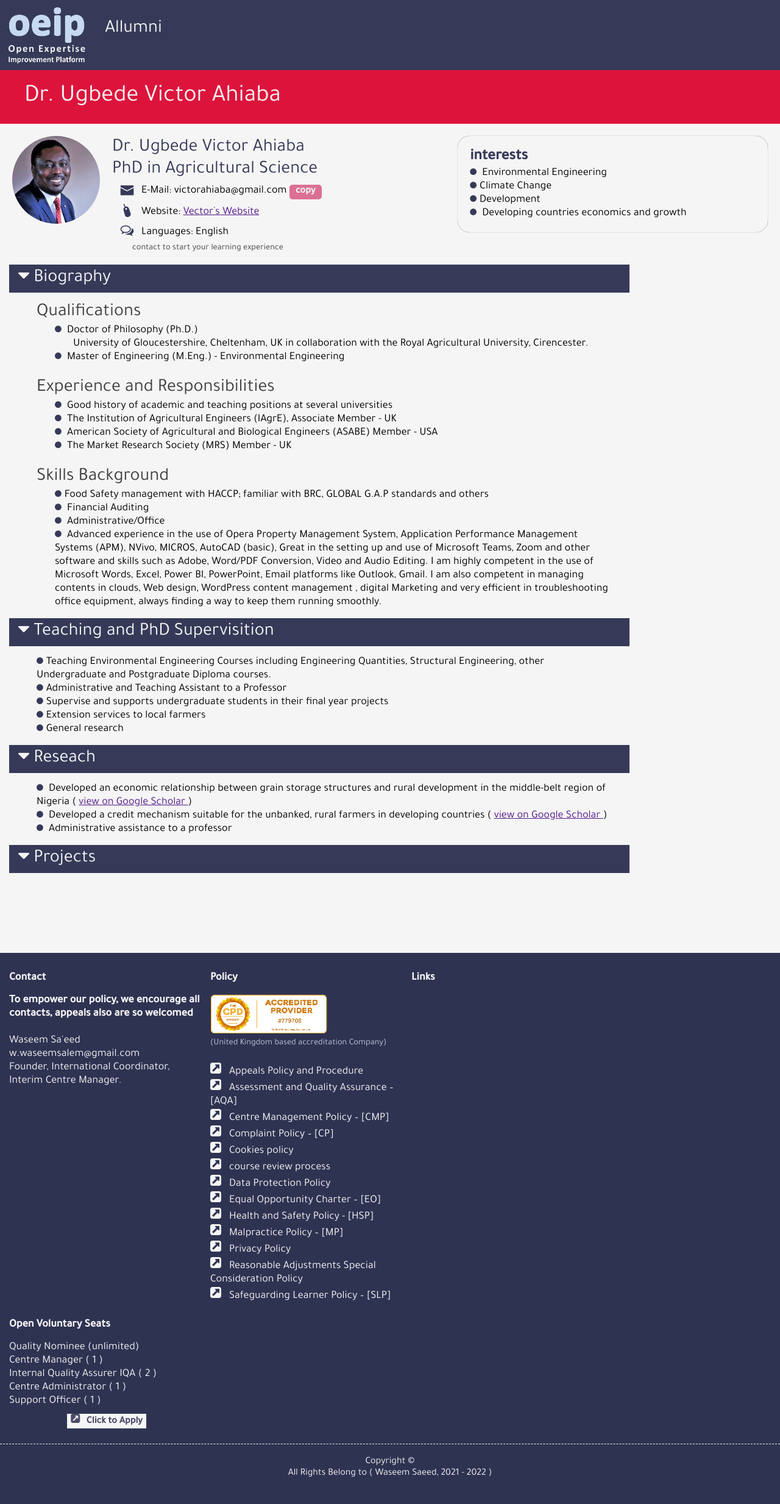
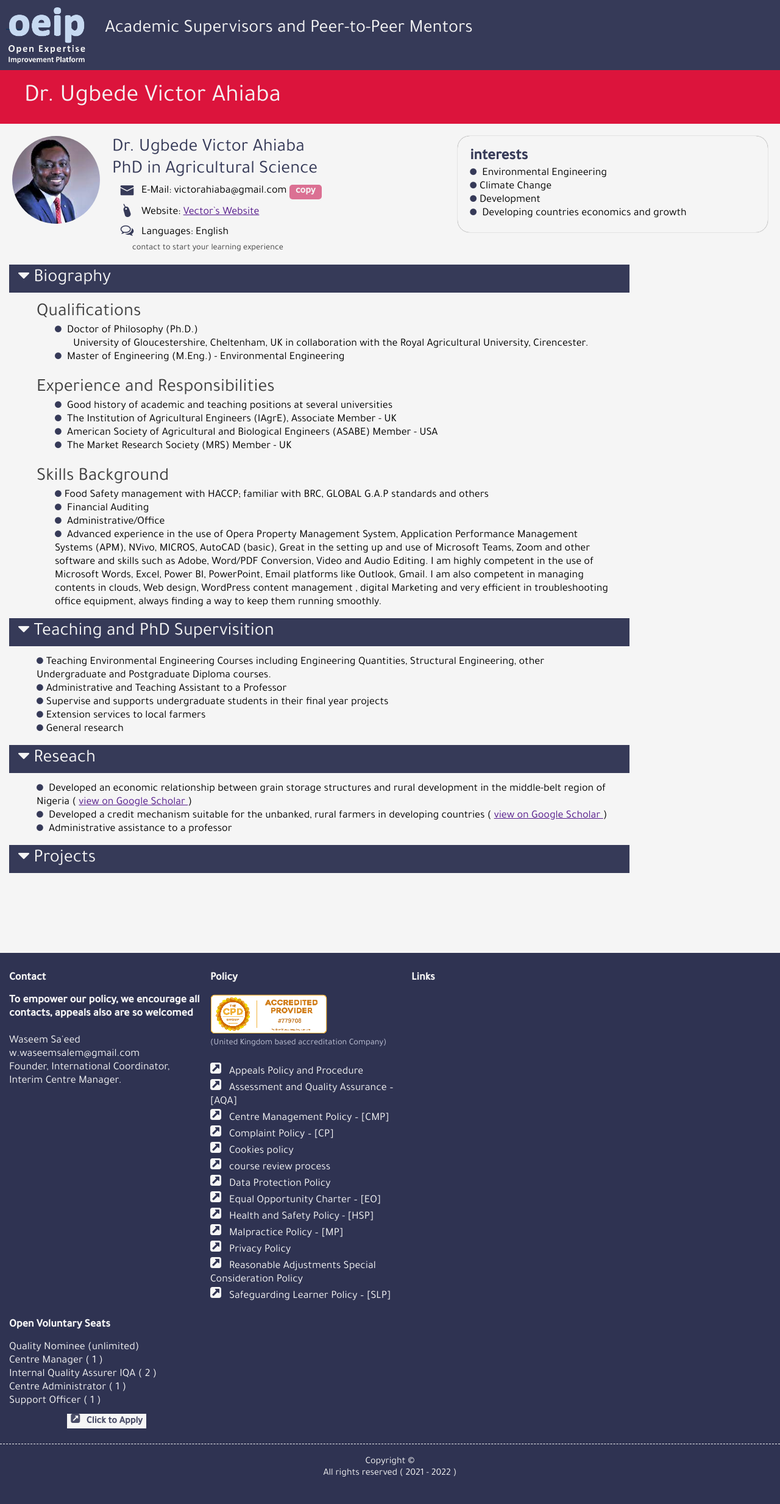
Before and after one commit to caeponline/en, a plain HTML site: page portfolio/ugbede-victor-ahiaba.htm in a window 1280 px wide. Shown: the whole page at 61% size. Drawn offline with Linux system fonts and the light colour scheme; no server answers.

Commit message:
Update ugbede-victor-ahiaba.htm

```diff
--- a/portfolio/ugbede-victor-ahiaba.htm
+++ b/portfolio/ugbede-victor-ahiaba.htm
@@ -24,7 +24,7 @@
     <div class="tophead">
         <img src="./logo2.png" style="height: 1in; margin-top: 0.1in; margin-left: 0.1in; float: left;" alt="">
         <span class="h1">
-            Allumni
+             Academic Supervisors and Peer-to-Peer Mentors
         </span>
         <!--<div id="searchbar" style="float: right; margin-top: 0.4in; margin-right: 0.4in;">
             <span style="color: whitesmoke; font-size: 20px; margin-right: 5px;">search</span>
@@ -268,7 +268,7 @@
     <center>
         <div style="font-size: 16px; padding: 10px; padding-bottom: 40px; padding-top: 20px; background-color: rgb(47, 51, 82); border-top: 1px dashed whitesmoke; color: whitesmoke;">
             Copyright &copy; <br>
-            All Rights Belong to ( Waseem Saeed, 2021 - 2022 )
+            All rights reserved ( 2021 - 2022 )
         </div>
     </center>
 </body>
```
